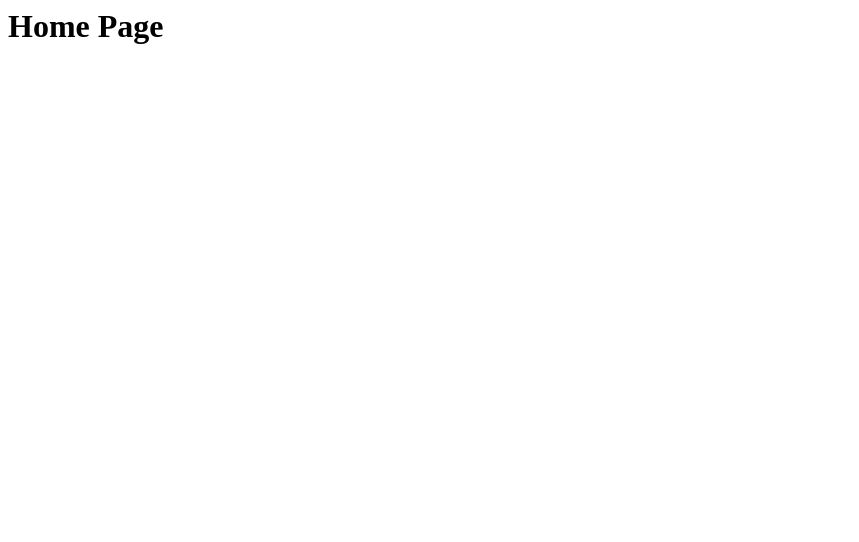
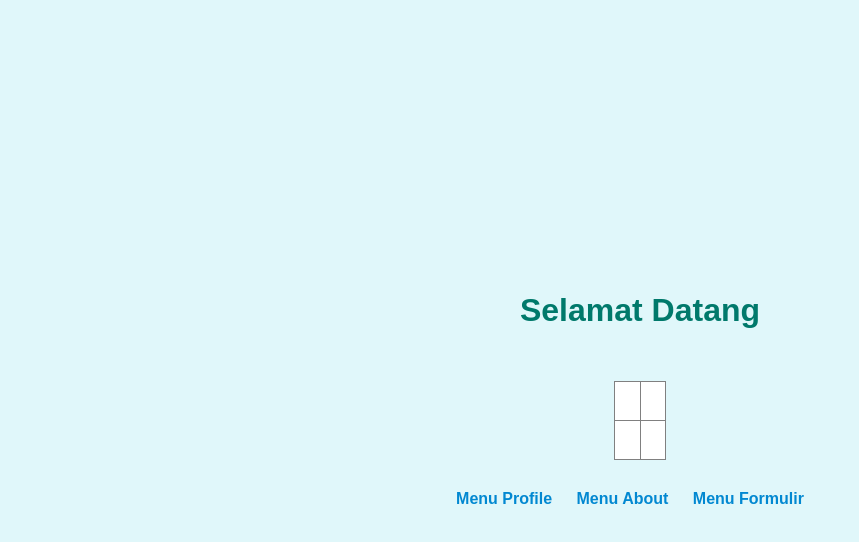
Before and after one commit to bambang0811/PBL2025-fix, a plain HTML site: page hari-3-online/index.html in a window 1280 px wide. Shown: the whole page, without its empty margins (0-859 px from the left). Drawn offline with Linux system fonts and the light colour scheme.

Commit message:
update semua file

```diff
--- a/hari-3-online/index.html
+++ b/hari-3-online/index.html
@@ -1 +1,20 @@
-<h1>Home Page</h1>
+<body style="background-color:#e0f7fa; font-family:sans-serif; margin:0; padding:0; min-height:100vh;">
+	<div style="display:flex; flex-direction:column; align-items:center; justify-content:center; min-height:100vh;">
+		<h1 style="color:#00796b; margin-top:40px;">Selamat Datang</h1>
+		<table border="1" cellpadding="10" style="margin:30px 0; border-collapse:collapse; background:#fff;">
+			<tr>
+				<td>&nbsp;</td>
+				<td>&nbsp;</td>
+			</tr>
+			<tr>
+				<td>&nbsp;</td>
+				<td>&nbsp;</td>
+			</tr>
+		</table>
+		<div style="margin-bottom:40px;">
+			<a href="profile.html" style="margin-right:20px; color:#0288d1; text-decoration:none; font-weight:bold;">Menu Profile</a>
+			<a href="about.html" style="margin-right:20px; color:#0288d1; text-decoration:none; font-weight:bold;">Menu About</a>
+            <a href="formulir.html" style="margin-right:20px; color:#0288d1; text-decoration:none; font-weight:bold;">Menu Formulir</a>
+		</div>
+	</div>
+</body>
```
Also changed, not shown: hari-3-online/about.html (+3 -1 lines), hari-3-online/profile.html (+9 -1 lines).
